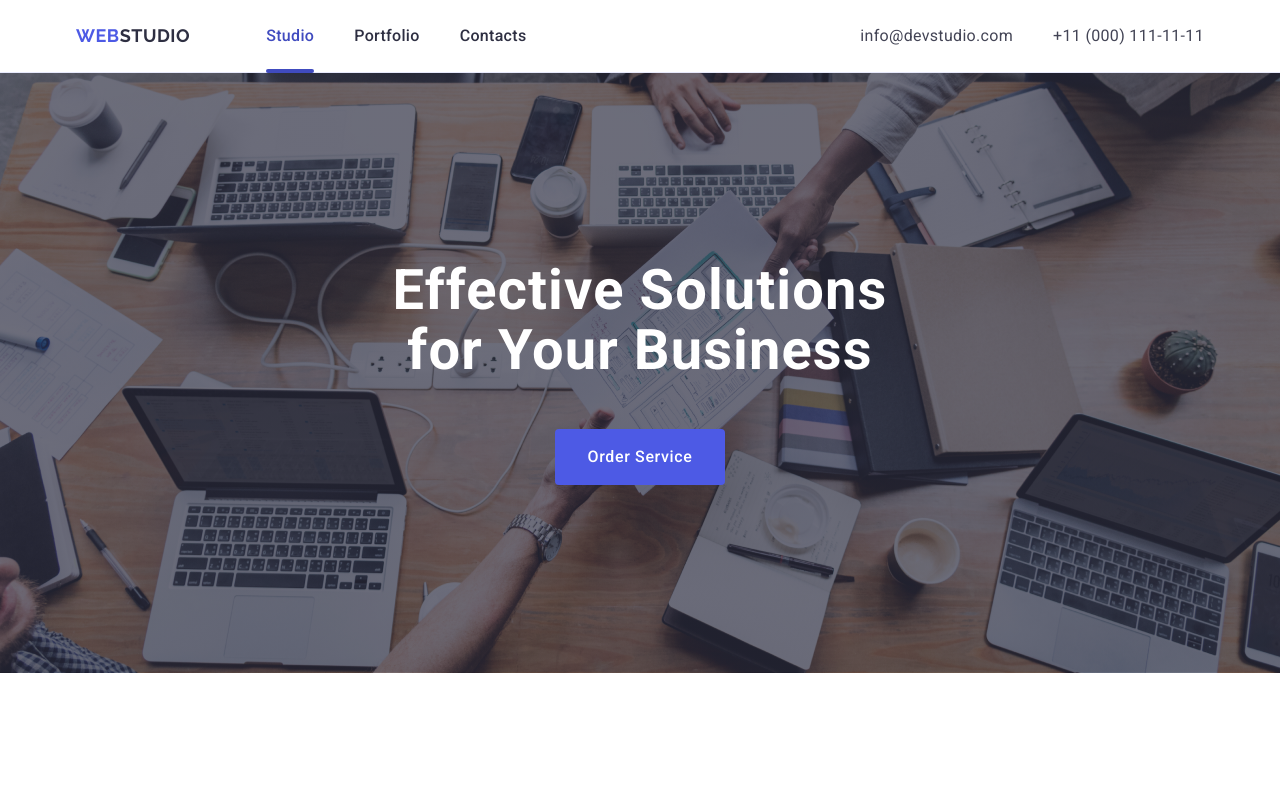
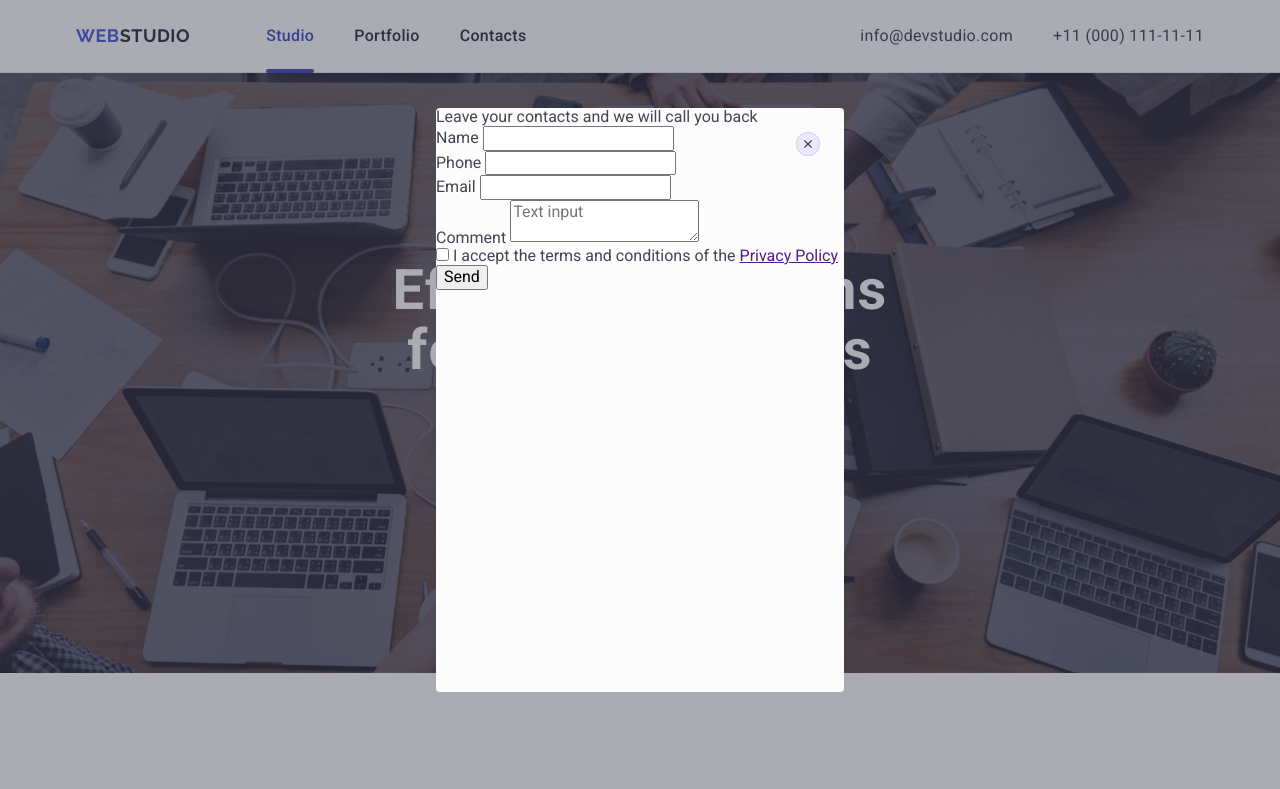
Before and after one commit to andy-k-5/goit-markup-hw-05, a plain HTML site: page index.html in a window 1280 px wide. Shown: the top 789 px of the page. Drawn offline with nearby package versions, Linux system fonts and the light colour scheme.

Commit message:
goit-markup-hw-05

```diff
--- a/css/styles.css
+++ b/css/styles.css
@@ -568,3 +568,62 @@ body {
 .social-list-icon {
   fill: #f4f4fd;
 }
+
+/*=====backdrop styles=====*/
+
+.backdrop {
+  position: fixed;
+  top: 0;
+  left: 0;
+  z-index: 777;
+  width: 100%;
+  height: 100%;
+  background-color: rgba(46, 47, 66, 0.4);
+  opacity: 0;
+  visibility: hidden;
+  pointer-events: none;
+  transition: opacity 250ms cubic-bezier(0.4, 0, 0.2, 1),
+    visibility 250ms cubic-bezier(0.4, 0, 0.2, 1);
+}
+
+.backdrop.is-open {
+  opacity: 1;
+  visibility: visible;
+  pointer-events: auto;
+}
+
+/*=====modal window=====*/
+
+.modal {
+  position: absolute;
+  top: 50%;
+  left: 50%;
+  transform: translate(-50%, -50%);
+  width: 408px;
+  min-height: 584px;
+  background-color: #fcfcfc;
+  border-radius: 4px;
+}
+
+.modal-close-btn {
+  position: absolute;
+  top: 24px;
+  right: 24px;
+  background-color: #e7e9fc;
+  fill: #2e2f42;
+  border: 1px solid rgba(0, 0, 0, 0.1);
+  padding: 0;
+  border-radius: 50%;
+  line-height: 0;
+  width: 24px;
+  height: 24px;
+  transition: fill 250ms cubic-bezier(0.4, 0, 0.2, 1),
+    background-color 250ms cubic-bezier(0.4, 0, 0.2, 1);
+}
+
+.modal-close-btn:hover,
+.modal-close-btn:focus {
+  fill: #ffffff;
+  background-color: #404bbf;
+  border: none;
+}
--- a/index.html
+++ b/index.html
@@ -615,5 +615,57 @@
         </div>
       </div>
     </footer>
+    <div class="backdrop is-open">
+      <div class="modal">
+        <button class="modal-close-btn">
+          <svg
+            class="modal-close-btn-icon"
+            width="8"
+            height="8"
+            aria-label="close modal icon"
+          >
+            <use href="./images/icons.svg#icon-close"></use>
+          </svg>
+        </button>
+        <p class="feedback-form-description">
+          Leave your contacts and we will call you back
+        </p>
+        <form class="feedback-form">
+          <div class="feedback-form-field-wrapper">
+            <label for="" class="feedback-form-field-label">Name</label>
+            <input type="text" class="feedback-form-input" />
+          </div>
+
+          <div class="feedback-form-field-wrapper">
+            <label for="" class="feedback-form-field-label">Phone</label>
+            <input type="text" class="feedback-form-input" />
+          </div>
+
+          <div class="feedback-form-field-wrapper">
+            <label for="" class="feedback-form-field-label">Email</label>
+            <input type="text" class="feedback-form-input" />
+          </div>
+
+          <div class="feedback-form-field-wrapper">
+            <label for="" class="feedback-form-field-label">Comment</label>
+            <textarea
+              name=""
+              id=""
+              class="feedback-form-comment"
+              placeholder="Text input"
+            ></textarea>
+          </div>
+
+          <div class="feedback-form-checkbox-wrapper">
+            <input type="checkbox" class="feedback-form-checkbox" />
+            <label for="" class="feedback-form-checkbox-label"
+              >I accept the terms and conditions of the
+              <a href="">Privacy Policy</a>
+            </label>
+          </div>
+          <button class="feedback-form-submit-btn" type="submit">Send</button>
+        </form>
+      </div>
+    </div>
   </body>
 </html>
```
